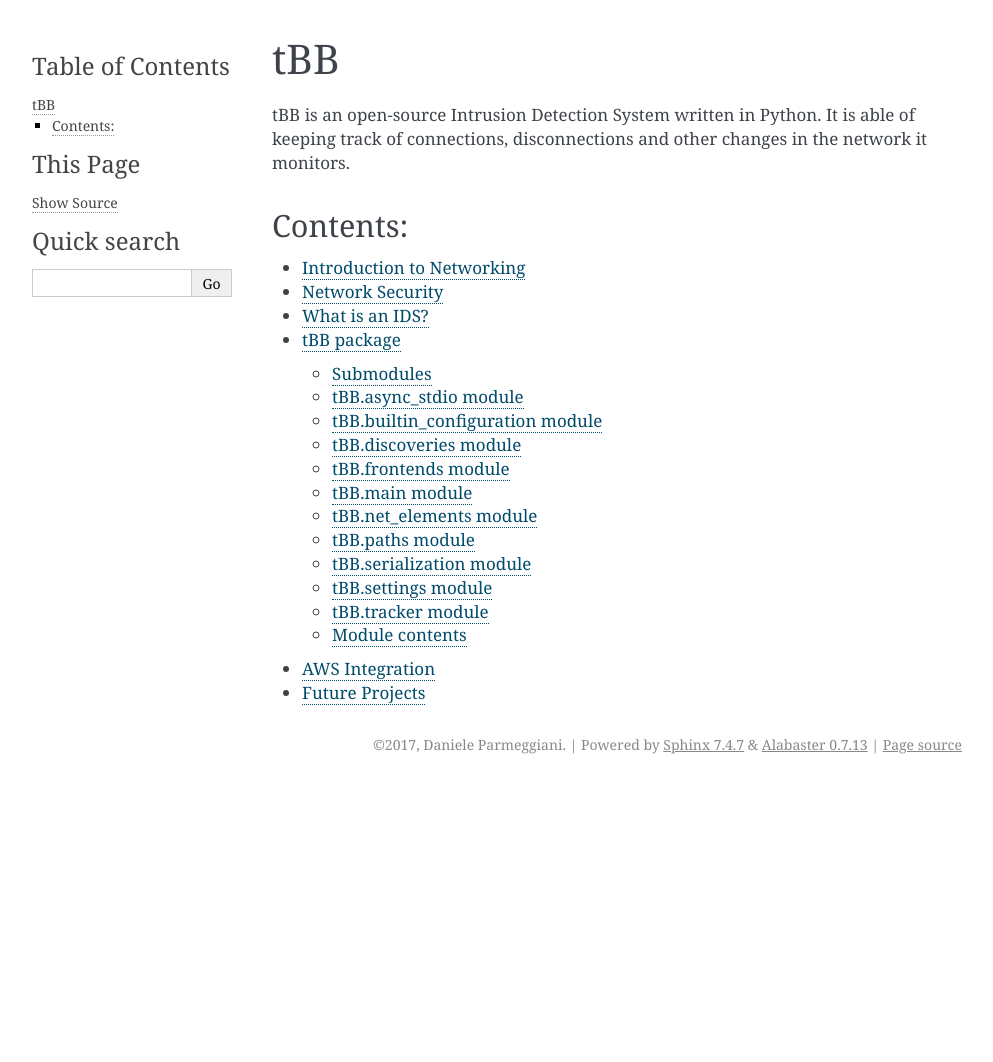
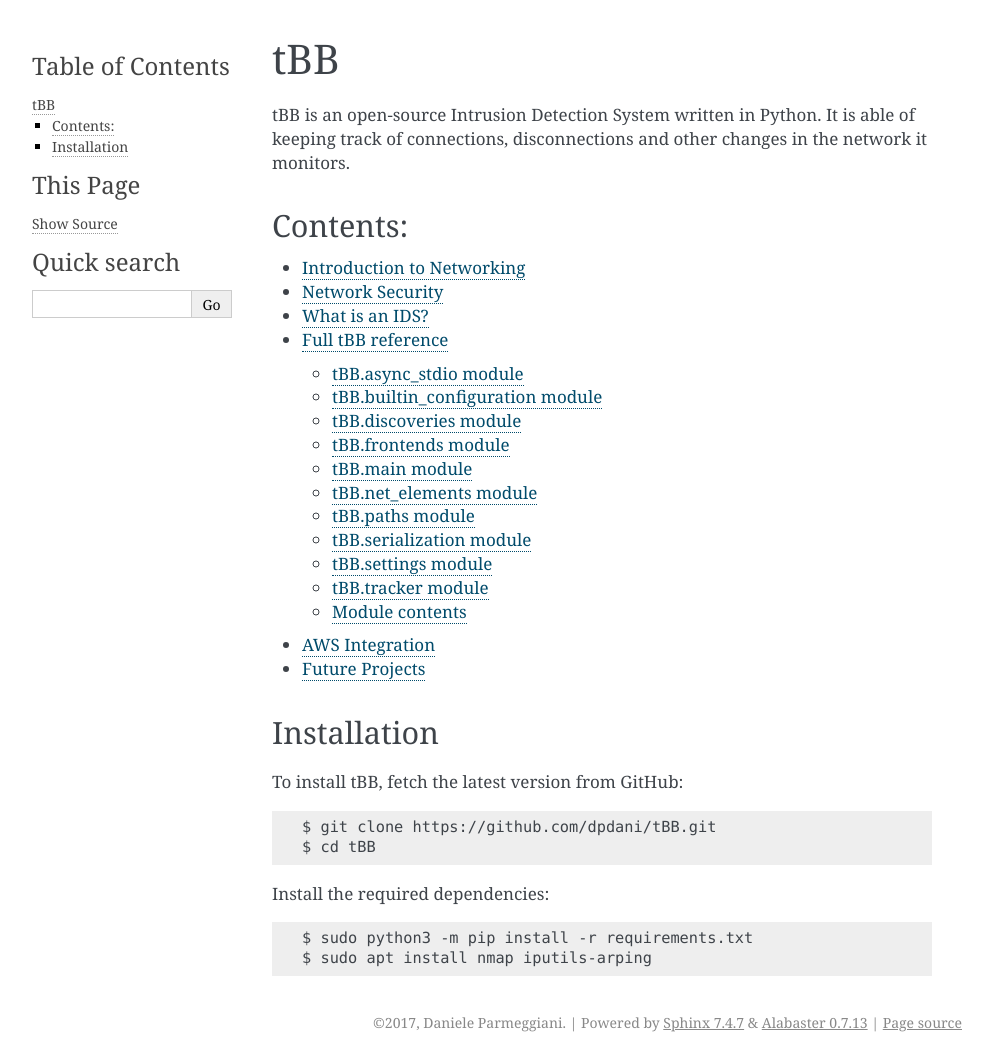
Before and after one commit to dpdani/tBB, a Sphinx documentation site: the page built from docs/index.rst, in a window 1280 px wide. Shown: the whole page, without its empty margins (148-1141 px from the left). Built offline with Sphinx 7.4.7, drawn with Linux system fonts in a browser that asks for light colours; before the commit the page ends 900 px from its top, so only the background shows below that.

Commit message:
Added "Installation" section in index.rst. Enhanced tBB.rst.

```diff
--- a/docs/index.rst
+++ b/docs/index.rst
@@ -21,3 +21,17 @@ Contents:
    tBB
    AWS
    future
+
+
+Installation
+------------
+
+To install tBB, fetch the latest version from GitHub::
+
+    $ git clone https://github.com/dpdani/tBB.git
+    $ cd tBB
+
+Install the required dependencies::
+
+    $ sudo python3 -m pip install -r requirements.txt
+    $ sudo apt install nmap iputils-arping
```
Also changed, not shown: docs/tBB.rst (+4 -4 lines).
